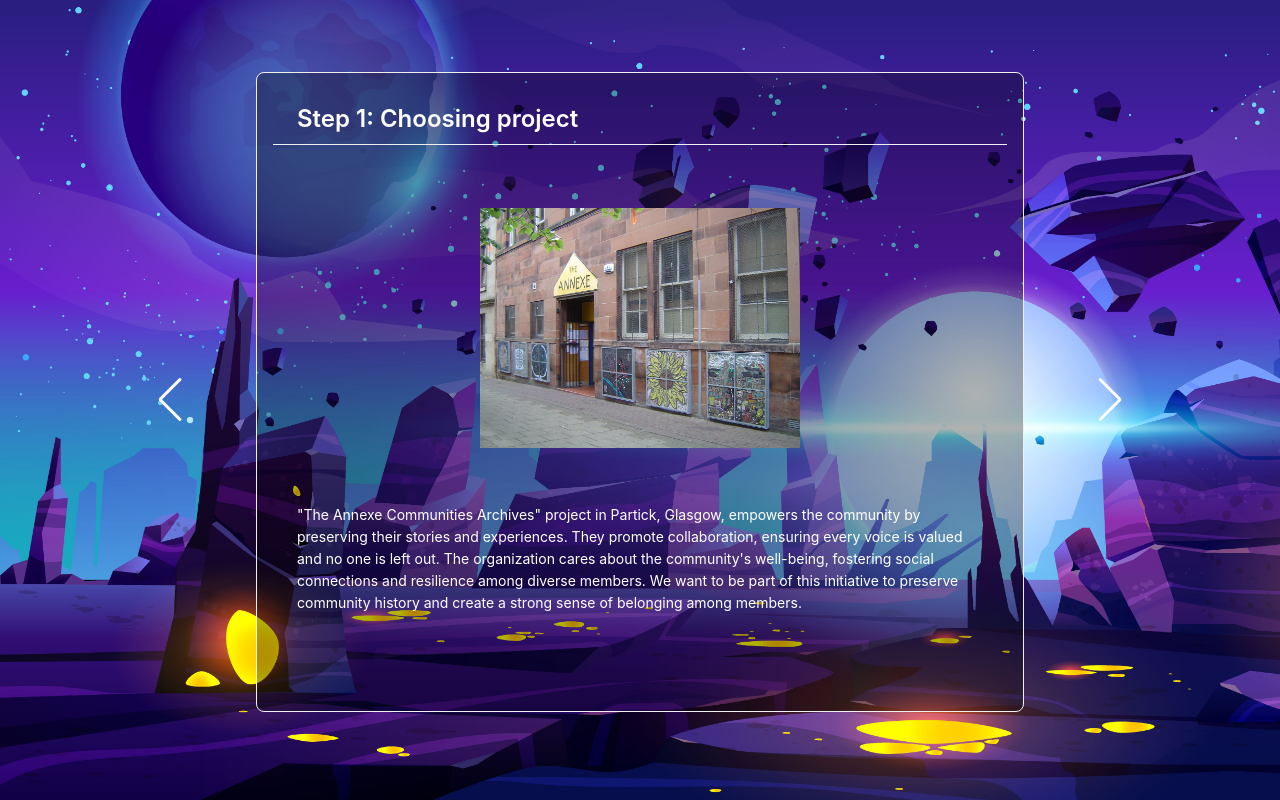
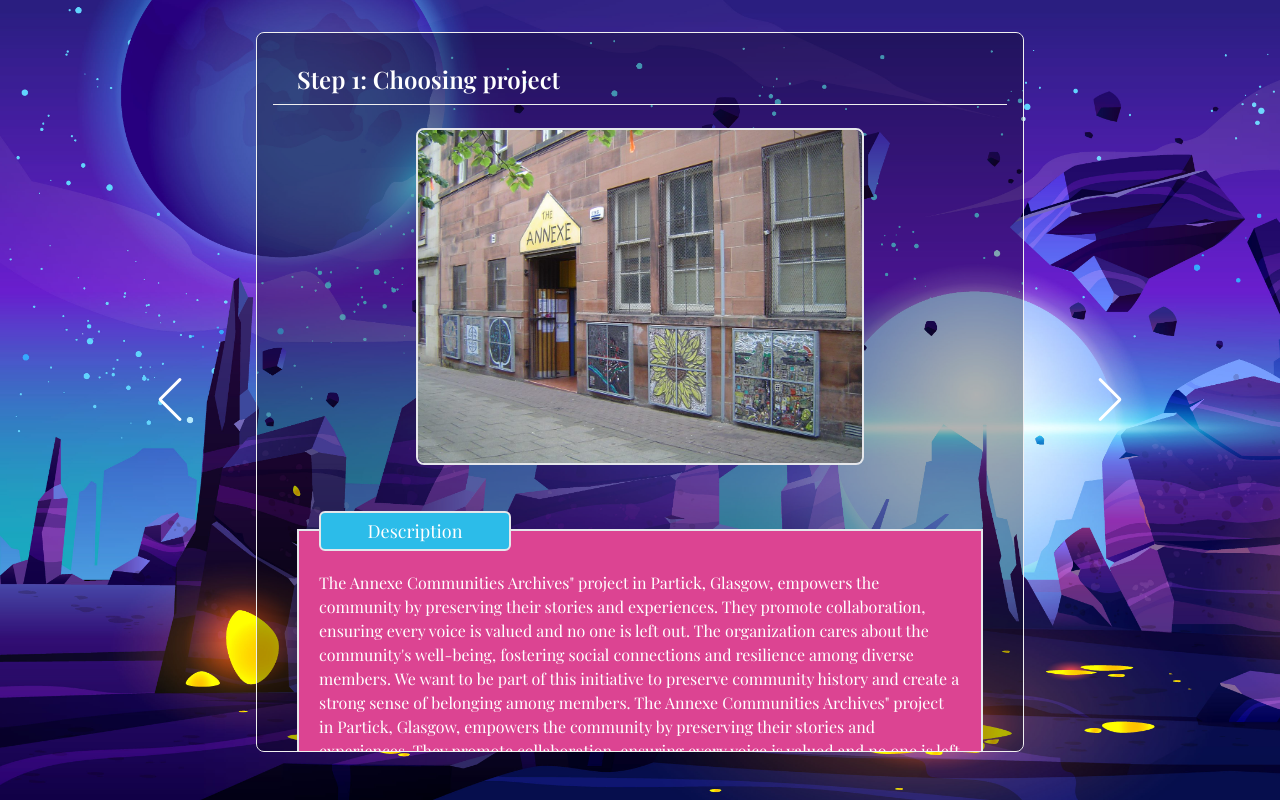
Before and after one commit to Insaneboy9/oip-app, a React (Create React App) app in the folder wireless-game-app/: page /home in a window 1280 px wide. Built offline with nearby package versions, Linux system fonts and the light colour scheme.

Commit message:
updated ui

```diff
--- a/wireless-game-app/package.json
+++ b/wireless-game-app/package.json
@@ -20,6 +20,7 @@
     "react-scripts": "5.0.1",
     "styled-components": "^5.3.6",
     "swiper": "^10.0.4",
+    "tailwind-scrollbar": "^3.0.4",
     "web-vitals": "^2.1.4"
   },
   "scripts": {
--- a/wireless-game-app/src/pages/home.js
+++ b/wireless-game-app/src/pages/home.js
@@ -22,7 +22,7 @@
       exit={{ x: window.innerWidth, transition: { duration: 0.3 } }}
       className="h-screen w-screen relative bg-ufo bg-cover justify-center flex items-center"
     >
-      <div className="w-full md:w-4/5 lg:w-3/5 xl:w-2/5 mx-auto">
+      <div className="w-full h-full md:w-4/5 lg:w-3/5 xl:w-2/5 mx-auto">
         <div className="swiper-container h-52rem py-8 relative">
           <Swiper
             effect={"coverflow"}
@@ -32,7 +32,12 @@
             slidesPerGroup={1}
             loop={true} // Enable loop to prevent issues with navigation  (Got some bug that jumps twice)
             pagination={{ clickable: true }}
-            coverflowEffect={{ rotate: 0, stretch: 0, depth: 100, modifier: 2.5 }}
+            coverflowEffect={{
+              rotate: 0,
+              stretch: 0,
+              depth: 100,
+              modifier: 2.5,
+            }}
             navigation={{
               nextEl: ".swiper-button-next",
               prevEl: ".swiper-button-prev",
@@ -54,8 +59,14 @@
           </Swiper>
         </div>
         <div className="flex justify-between mt-4 px-4">
-          <div className="swiper-button-prev" style={{ color: "white", paddingLeft:"10rem" }}></div>
-          <div className="swiper-button-next" style={{ color: "white", paddingRight:"10rem" }}></div>
+          <div
+            className="swiper-button-prev"
+            style={{ color: "white", paddingLeft: "10rem" }}
+          ></div>
+          <div
+            className="swiper-button-next"
+            style={{ color: "white", paddingRight: "10rem" }}
+          ></div>
         </div>
       </div>
     </motion.div>
--- a/wireless-game-app/src/pages/progress/progress1.js
+++ b/wireless-game-app/src/pages/progress/progress1.js
@@ -1,32 +1,51 @@
-import React from 'react';
-import { Card } from 'antd';
-import step1 from '../../assets/step1.jpg';
+import React from "react";
+import { Card } from "antd";
+import step1 from "../../assets/step1.jpg";
 
 const Progress1 = () => {
-  const cardHeaderStyle = { height: '40px', paddingTop: '5px' };
+  const cardHeaderStyle = { height: "40px", paddingTop: "5px" };
 
   return (
     <div>
       <Card
-        title={<h3 className="text-white text-2xl">Step 1: Choosing project</h3>}
+        title={
+          <h3 className="text-white text-2xl font-playfair">
+            Step 1: Choosing project
+          </h3>
+        }
         headStyle={cardHeaderStyle}
-        className="bg-black bg-opacity-30 text-white md:h-[70vh] lg:h-[80vh] h-auto md:w-180 p-4"
+        className="bg-black bg-opacity-30 text-white md:h-[70vh] lg:h-[90vh] h-auto md:w-180 p-4
+        overflow-y-scroll scrollbar scrollbar-thumb-scroll  scrollbar-track-transparent scrollbar-track-rounded-lg scrollbar-thumb-rounded-xl scrollbar-w-4"
       >
-        <div className="w-80 h-80 mx-auto mb-4">
+        <div className="w-lg mx-auto mb-16 rounded-lg border-2 overflow-hidden">
           <img
             src={step1}
             alt="Step 1 Image"
-            className="w-full h-full object-contain"
+            className="w-full h-full object-contain rounded-md overflow-hidden"
           />
         </div>
-        <p>
-          "The Annexe Communities Archives" project in Partick, Glasgow, empowers the community by
-          preserving their stories and experiences. They promote collaboration, ensuring every voice
-          is valued and no one is left out. The organization cares about the community's well-being,
-          fostering social connections and resilience among diverse members. We want to be part of
-          this initiative to preserve community history and create a strong sense of belonging among
-          members.
-        </p>
+        <div className="w-full bg-red p-5 relative border-2 ">
+          <div className="w-48 h-10 -top-5 text-lg bg-blue border-2 absolute flex items-center justify-center font-playfair rounded-md">
+            Description
+          </div>
+          <p className="mt-5 font-playfair text-base">
+            The Annexe Communities Archives" project in Partick, Glasgow,
+            empowers the community by preserving their stories and experiences.
+            They promote collaboration, ensuring every voice is valued and no
+            one is left out. The organization cares about the community's
+            well-being, fostering social connections and resilience among
+            diverse members. We want to be part of this initiative to preserve
+            community history and create a strong sense of belonging among
+            members. The Annexe Communities Archives" project in Partick,
+            Glasgow, empowers the community by preserving their stories and
+            experiences. They promote collaboration, ensuring every voice is
+            valued and no one is left out. The organization cares about the
+            community's well-being, fostering social connections and resilience
+            among diverse members. We want to be part of this initiative to
+            preserve community history and create a strong sense of belonging
+            among members.
+          </p>
+        </div>
       </Card>
     </div>
   );
--- a/wireless-game-app/tailwind.config.js
+++ b/wireless-game-app/tailwind.config.js
@@ -15,6 +15,8 @@
         "dark-grey": "#757575",
         "opaque-black": "rgba(0,0,0,0.35)",
         salmon: "#ff7675",
+        transparent: "rgba(0, 0, 0, 0)",
+        scroll: "#7d5fff",
       },
       backgroundImage: (theme) => ({
         rainbow:
@@ -31,6 +33,9 @@
       content: {
         brush: "url('./assets/brush.png')",
       },
+      width: {
+        lg: "28rem",
+      },
     },
     screens: {
       xs: "480px",
@@ -41,5 +46,5 @@
       xl: "1700px",
     },
   },
-  plugins: [],
+  plugins: [require("tailwind-scrollbar")({ nocompatible: true })],
 };
```
Also changed, not shown: 1 other file (tests, documents, lock files or other folders).
